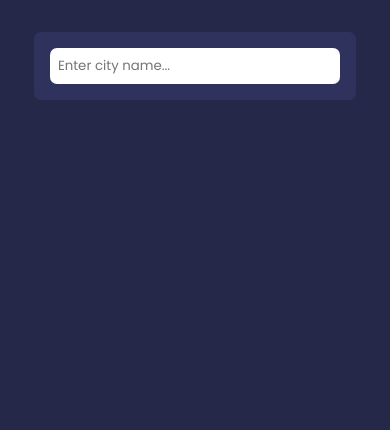
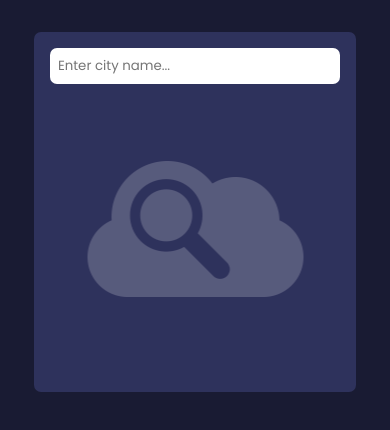
Before and after one commit to powermetal/weather-app, a React (Create React App) app: page / in a window 390 px wide. Shown: the top 430 px of the page. Built offline with nearby package versions, Linux system fonts and the light colour scheme.

Commit message:
Added home component

```diff
--- a/public/index.html
+++ b/public/index.html
@@ -7,7 +7,7 @@
     <meta name="theme-color" content="#000000" />
     <meta
       name="description"
-      content="Web site created using create-react-app"
+      content="Check the current weather in your city"
     />
     <link rel="apple-touch-icon" href="%PUBLIC_URL%/logo192.png" />
     <!--
@@ -25,7 +25,7 @@
       work correctly both with client-side routing and a non-root public URL.
       Learn how to configure a non-root public URL by running `npm run build`.
     -->
-    <title>React App</title>
+    <title>Weather App</title>
   </head>
   <body>
     <noscript>You need to enable JavaScript to run this app.</noscript>
--- a/src/App.js
+++ b/src/App.js
@@ -2,6 +2,7 @@ import "./App.scss";
 import { HashRouter, Route } from "react-router-dom";
 import Searchbar from "./components/SearchBar/SearchBar";
 import SearchResults from "./components/SearchResults/SearchResults";
+import Home from "./components/Home/Home";
 
 function App() {
   return (
@@ -9,6 +10,7 @@ function App() {
       <div className="container">
         <HashRouter>
           <Searchbar />
+          <Route path="/" exact component={Home} />
           <Route path="/weather" exact component={SearchResults} />
         </HashRouter>
       </div>
--- /dev/null
+++ b/src/components/Home/Home.js
@@ -0,0 +1,13 @@
+import React from "react";
+import logo from "../../images/logo.png";
+import "./Home.scss";
+
+const Home = () => {
+  return (
+    <div className="home">
+      <img src={logo} alt="logo" />
+    </div>
+  );
+};
+
+export default Home;
--- /dev/null
+++ b/src/components/Home/Home.scss
@@ -0,0 +1,23 @@
+.home {
+  width: 100%;
+  height: 100%;
+  display: flex;
+  justify-content: center;
+  align-items: center;
+
+  img {
+    opacity: 0.2;
+  }
+}
+
+@media screen and (max-width: 768px) {
+  .home img {
+    transform: scale(75%);
+  }
+}
+
+@media screen and (max-width: 530px) {
+  .home img {
+    transform: scale(50%);
+  }
+}
--- a/src/index.css
+++ b/src/index.css
@@ -7,5 +7,5 @@
 }
 
 body {
-  background-color: #252849;
+  background-color: #191b33;
 }
```
Also changed, not shown: src/images/logo.png (added).
